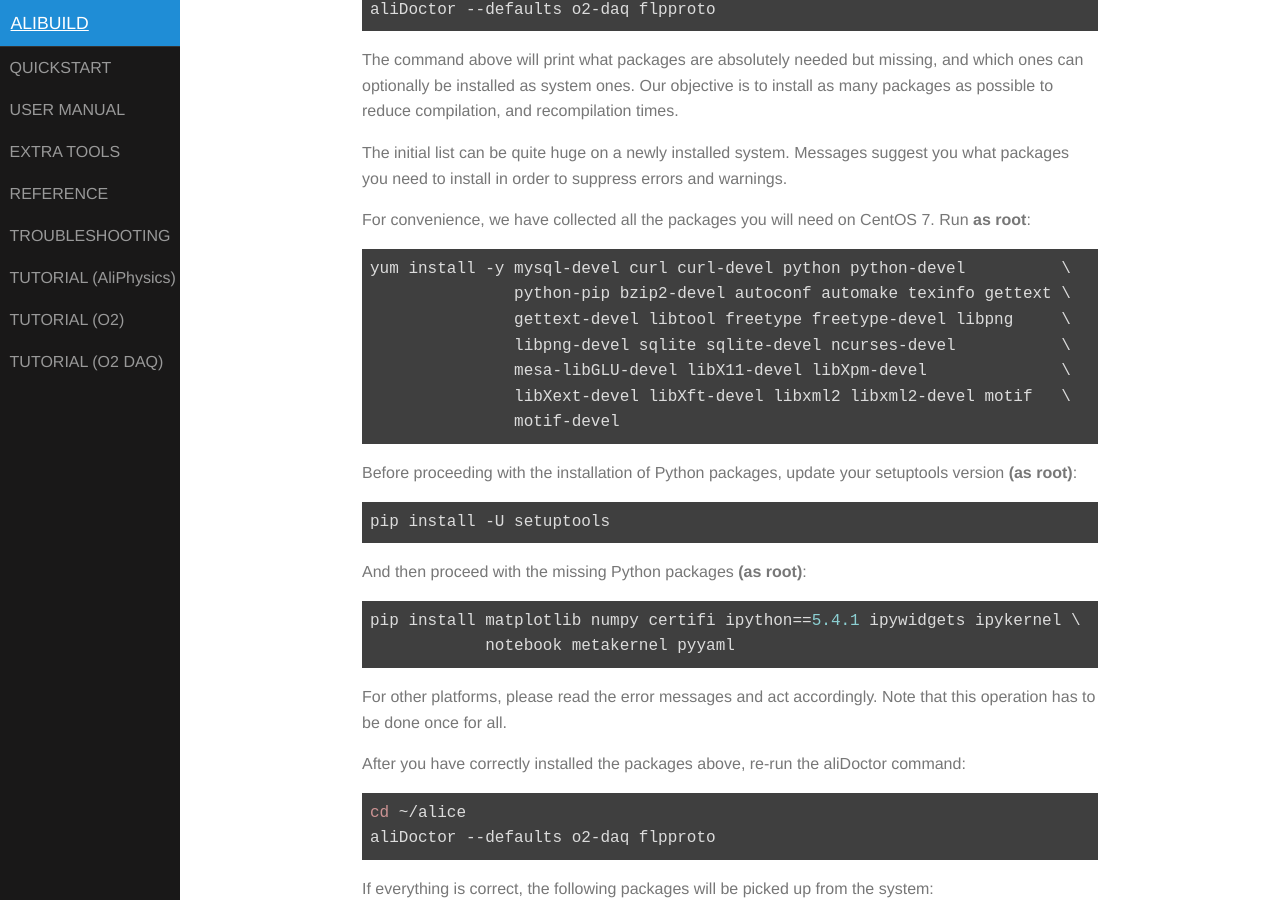
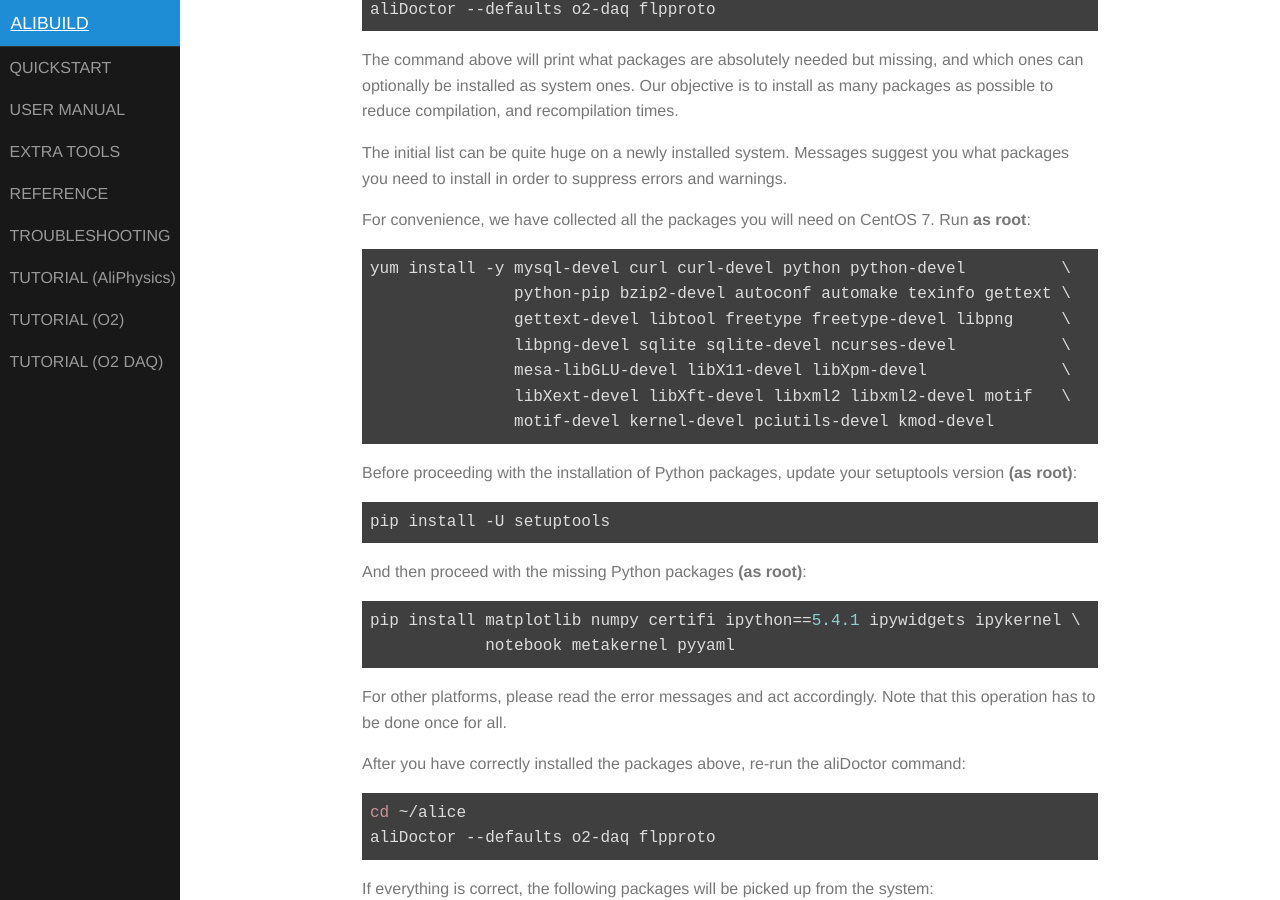
Before and after one commit to alisw/alibuild, a Jekyll site: the page built from docs/o2-daq-tutorial.markdown, in a window 1280 px wide and 900 px high, scrolled down 2173 px. Built offline with Jekyll 4.4.1, drawn with Linux system fonts in a browser that asks for light colours.

Commit message:
Add kernel devel RPMs to the O2 DAQ guide

```diff
--- a/docs/o2-daq-tutorial.markdown
+++ b/docs/o2-daq-tutorial.markdown
@@ -119,7 +119,7 @@ Run **as root**:
                    libpng-devel sqlite sqlite-devel ncurses-devel           \
                    mesa-libGLU-devel libX11-devel libXpm-devel              \
                    libXext-devel libXft-devel libxml2 libxml2-devel motif   \
-                   motif-devel
+                   motif-devel kernel-devel pciutils-devel kmod-devel
 
 Before proceeding with the installation of Python packages, update your
 setuptools version **(as root)**:
```
